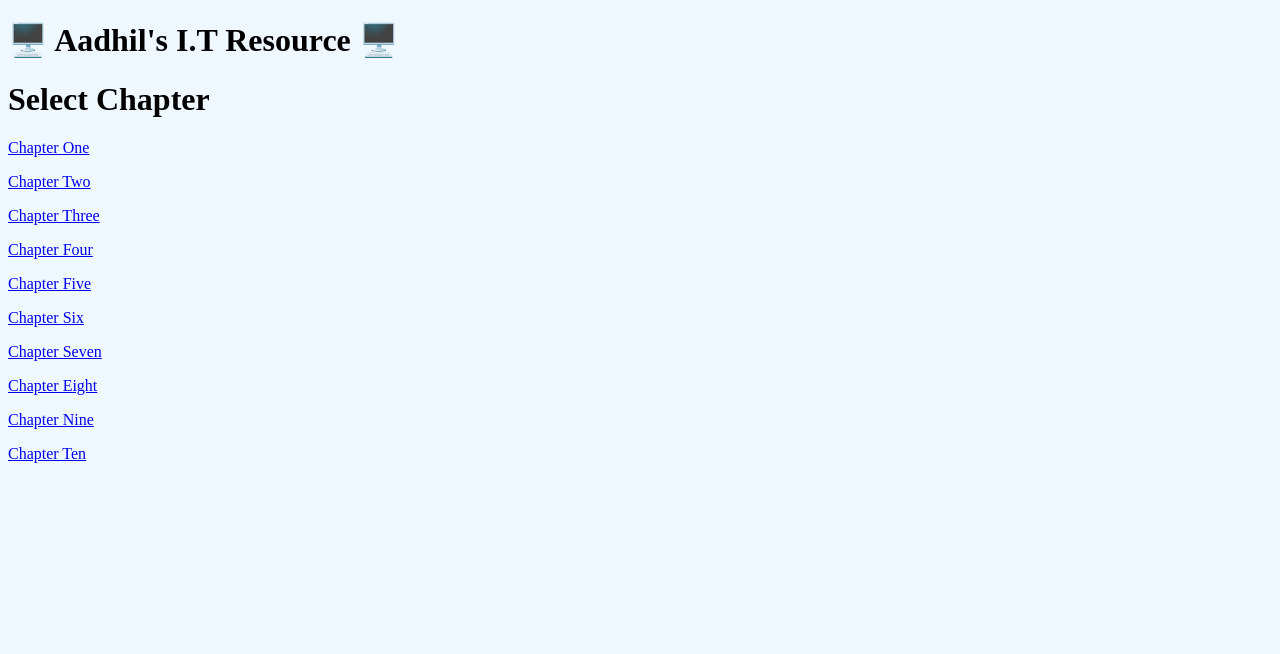
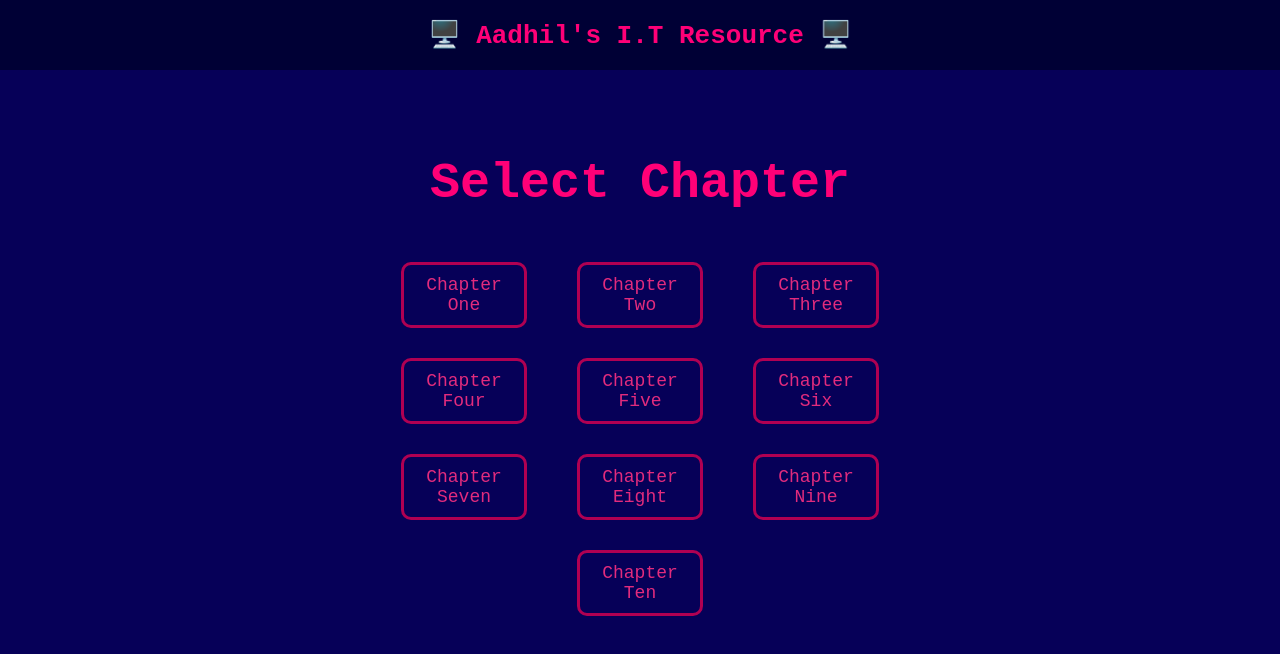
Before and after one commit to mitnichiter/itresouceaadhilnegim, a plain HTML site: page index.html in a window 1280 px wide. Drawn offline with Linux system fonts and the light colour scheme.

Commit message:
Update style.css
made it hotter

```diff
--- a/style.css
+++ b/style.css
@@ -1,3 +1,83 @@
+*{
+    margin: 0;
+    padding: 0;
+}
+
 body{
-    background-color: aliceblue;
+    background-color: #060058;
+    font-family: monospace;
 }
+.nav{
+    position: fixed;
+    height: 70px;
+    width: 100%;
+    background-color: rgb(0, 0, 53);
+    display: flex;
+    justify-content: center;
+    align-items: center;
+}
+.nav h1{
+    color: #ff0077;
+    text-decoration: none;
+    transition: 0.5s ease-in-out;
+
+}
+.nav h1:hover{
+    color: #ff288c;
+    text-decoration: underline;
+    cursor: progress;
+
+
+}
+.main{
+    width: 100%;
+    height: 100vh;
+    display: flex;
+    flex-direction: column;
+    justify-content: center;
+    align-items: center;
+}
+.main h1{
+    margin-bottom: 20px;
+    font-size: 50px;
+    color: #ff0077;
+    text-decoration: none;
+    transition: 0.4s ease-in-out;
+}
+
+.main h1:hover{
+    color: #ff439b;
+    text-decoration: underline;
+    cursor:crosshair;
+
+
+}
+.main .chapters{
+    margin: 30px 0;
+    width: 600px;
+    display: flex;
+    flex-wrap: wrap;
+    gap: 30px;
+    justify-content: center;
+}
+.main .chapters a{
+    width: 100px;
+    padding: 10px;
+    margin: 0 10px;
+    text-decoration: none;
+    color: rgb(226, 43, 125);
+    font-size: 18px;
+    border-color: #b00052;
+    border-style: solid;
+    border-radius: 10px;
+    transition: 0.3s ease-in-out;
+    text-align: center;
+}
+.main .chapters a:visited{
+    color: rgb(255, 0, 212);
+}
+.main .chapters a:hover{
+    color: #060058;
+    background-color: #b00052;
+    border-radius: 50px;
+}
```
